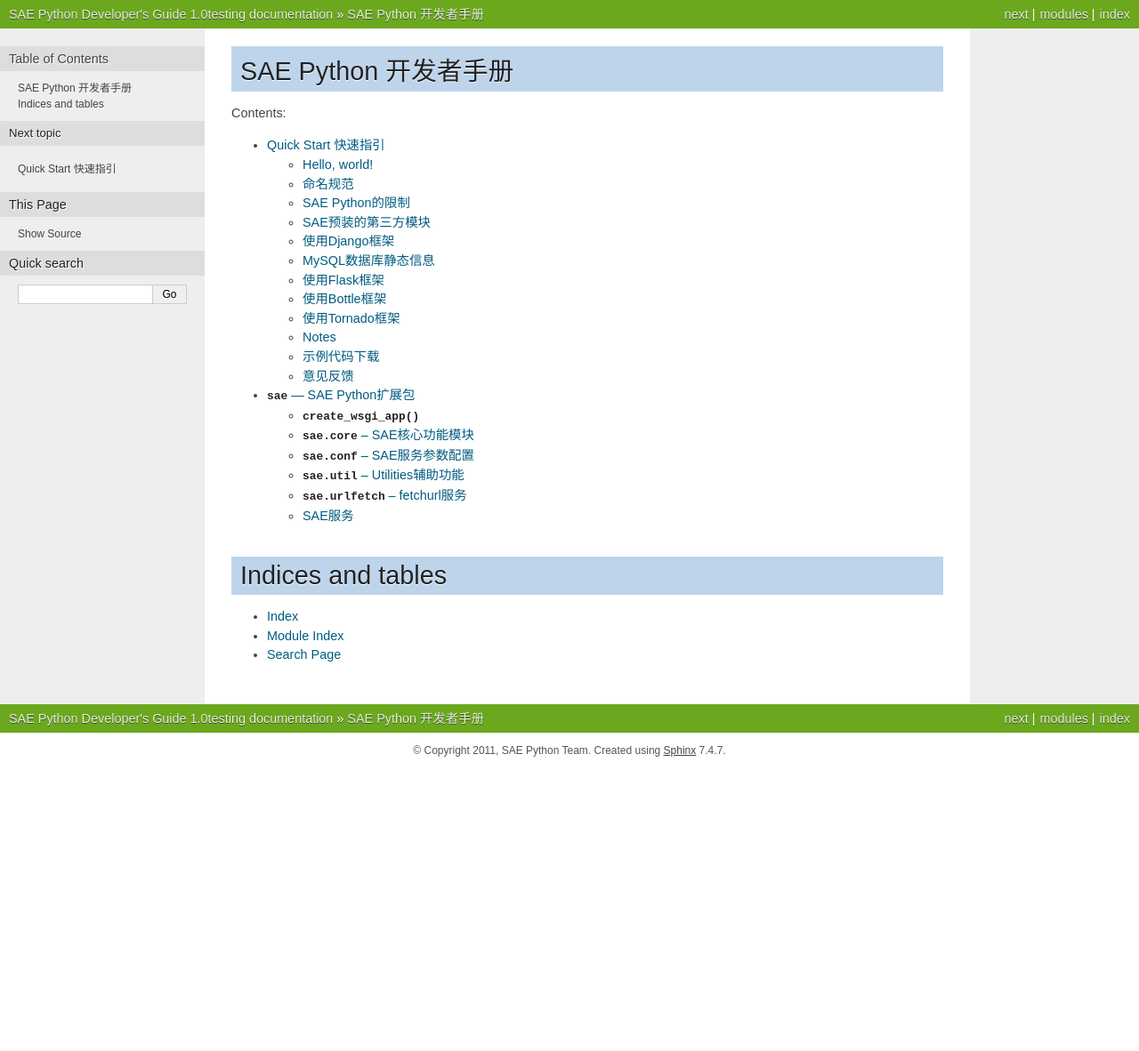
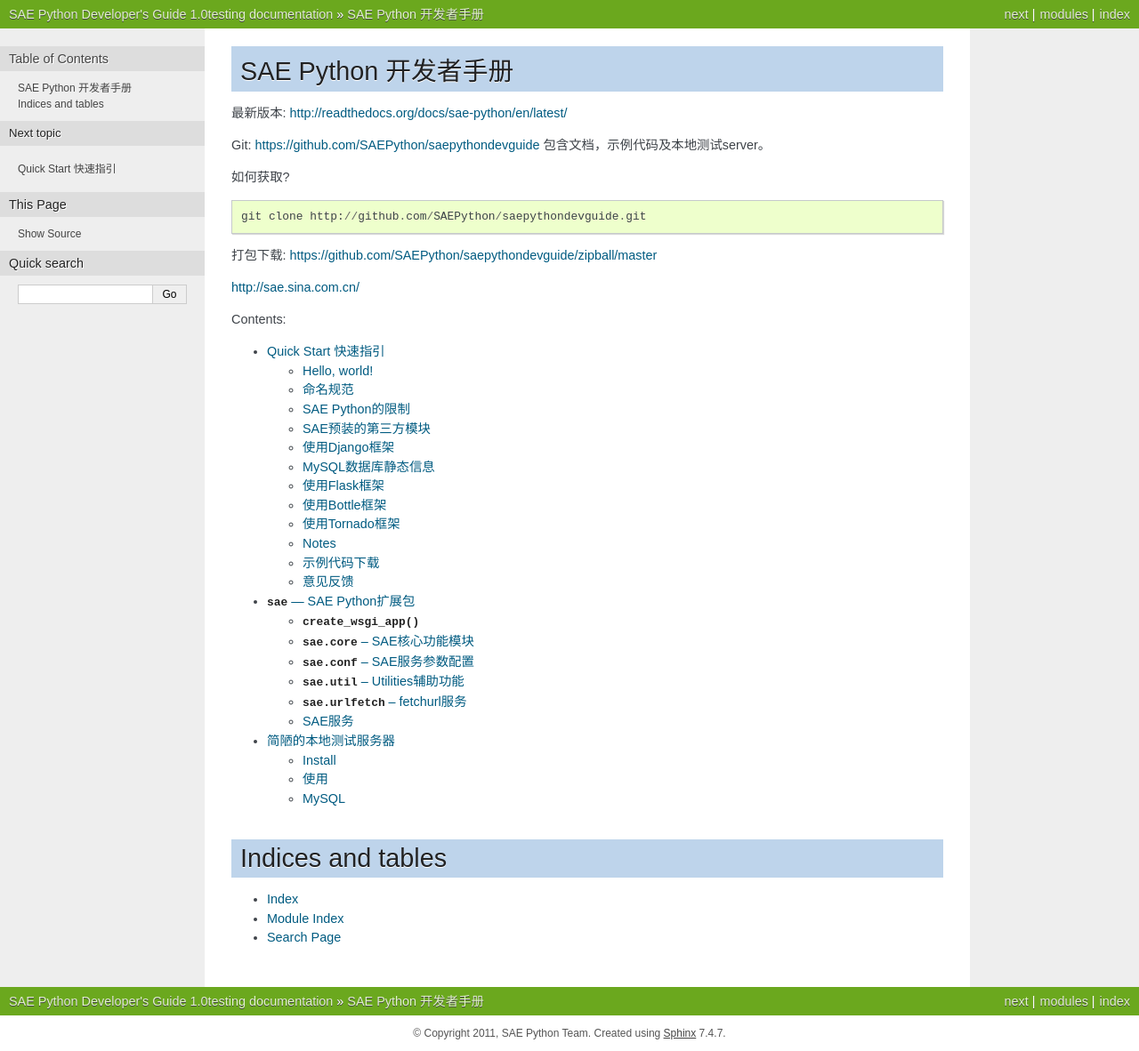
Before and after one commit to sinacloud/sae-python-dev-guide, a Sphinx documentation site: the page built from docs/index.rst, in a window 1280 px wide. Shown: the whole page at 89% size. Built offline with Sphinx 7.4.7, drawn with Linux system fonts in a browser that asks for light colours; before the commit the page ends 900 px from its top, so only the background shows below that.

Commit message:
Add a few more information

```diff
--- a/docs/index.rst
+++ b/docs/index.rst
@@ -6,6 +6,21 @@
 SAE Python 开发者手册
 =================================================
 
+最新版本: http://readthedocs.org/docs/sae-python/en/latest/
+
+Git: https://github.com/SAEPython/saepythondevguide
+包含文档，示例代码及本地测试server。
+
+如何获取?
+
+::
+
+    git clone http://github.com/SAEPython/saepythondevguide.git
+
+打包下载: https://github.com/SAEPython/saepythondevguide/zipball/master
+
+http://sae.sina.com.cn/
+
 Contents:
 
 .. toctree::
@@ -13,6 +28,7 @@
 
     manual
     sae
+    dev_server
 
 Indices and tables
 ==================
```
